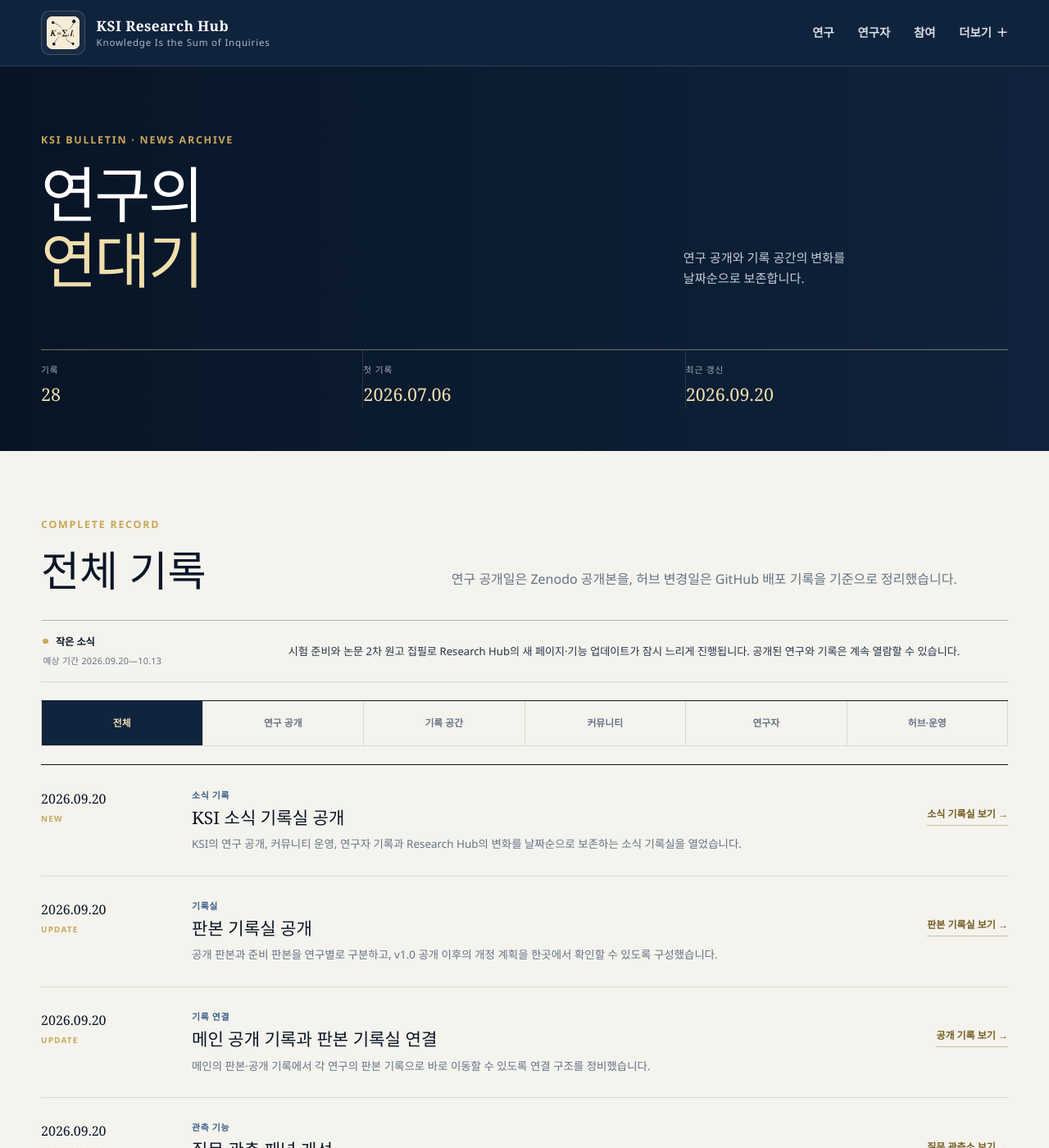
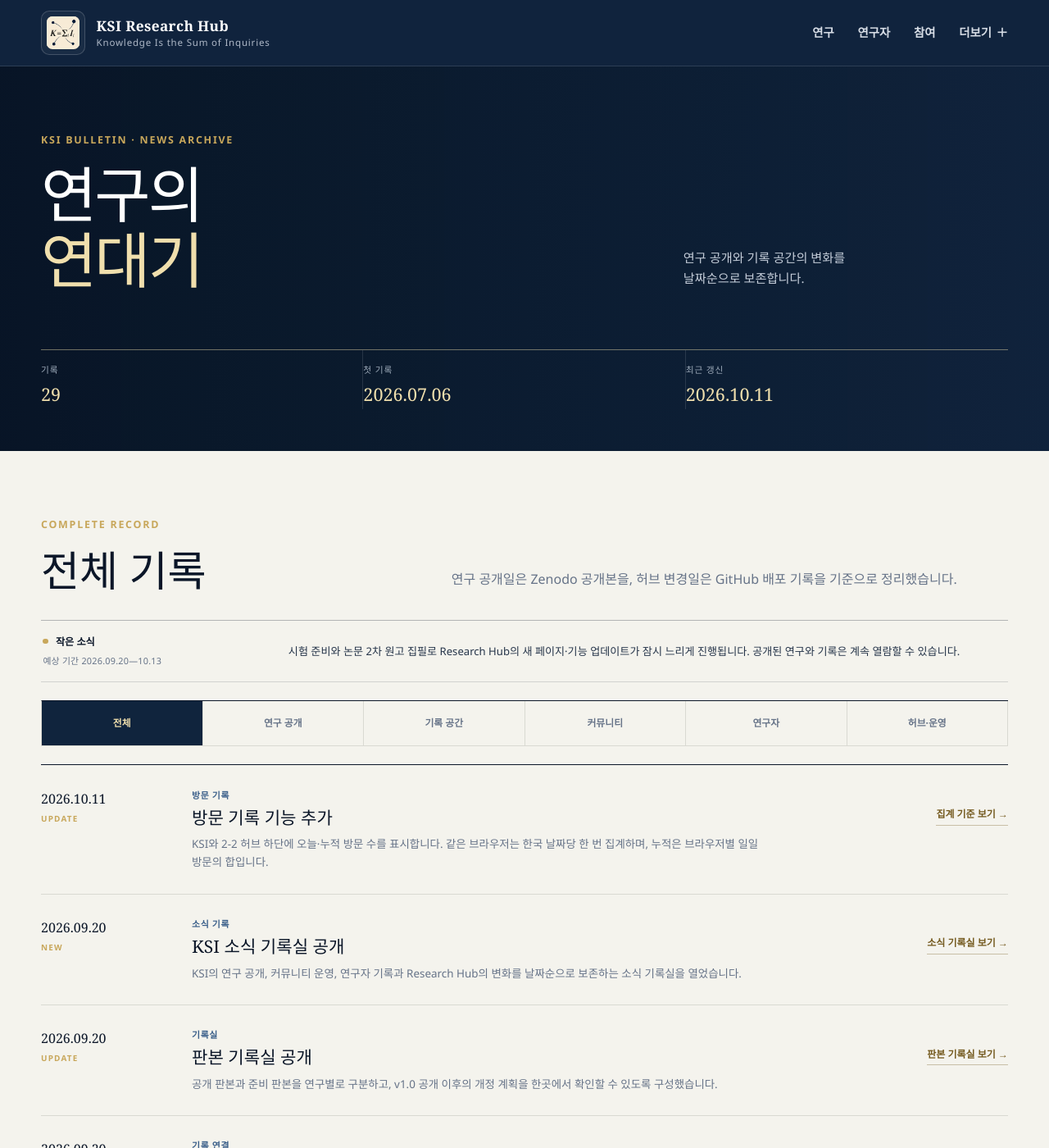
Before and after one commit to SunhoYoon-Hub/KSI-Research-Hub, a Jekyll site: the page built from docs/bulletin.md, in a window 1280 px wide and 1400 px high. Shown: the whole window at 82% size. Built offline with Jekyll 4.4.1, drawn with Linux system fonts in a browser that asks for light colours.

Commit message:
Announce visitor counter launch on October 11, 2026

```diff
--- a/docs/_data/bulletins.yml
+++ b/docs/_data/bulletins.yml
@@ -1,3 +1,14 @@
+- date: "2026-10-11"
+  date_label: "2026.10.11"
+  category: infrastructure
+  category_label: "방문 기록"
+  kicker: "UPDATE"
+  title: "방문 기록 기능 추가"
+  summary: "KSI와 2-2 허브 하단에 오늘·누적 방문 수를 표시합니다. 같은 브라우저는 한국 날짜당 한 번 집계하며, 누적은 브라우저별 일일 방문의 합입니다."
+  featured: true
+  url: "/privacy/"
+  link_label: "집계 기준 보기"
+
 - date: "2026-09-20"
   date_label: "2026.09.20"
   category: archive
--- a/docs/bulletin.md
+++ b/docs/bulletin.md
@@ -17,7 +17,7 @@ extra_js: /assets/js/bulletin-filter.js
   <dl aria-label="KSI 소식 기록 요약">
     <div><dt>기록</dt><dd>{{ bulletin_records | size }}</dd></div>
     <div><dt>첫 기록</dt><dd>2026.07.06</dd></div>
-    <div><dt>최근 갱신</dt><dd>2026.09.20</dd></div>
+    <div><dt>최근 갱신</dt><dd>{{ bulletin_records.first.date_label }}</dd></div>
   </dl>
 </section>
 
```
